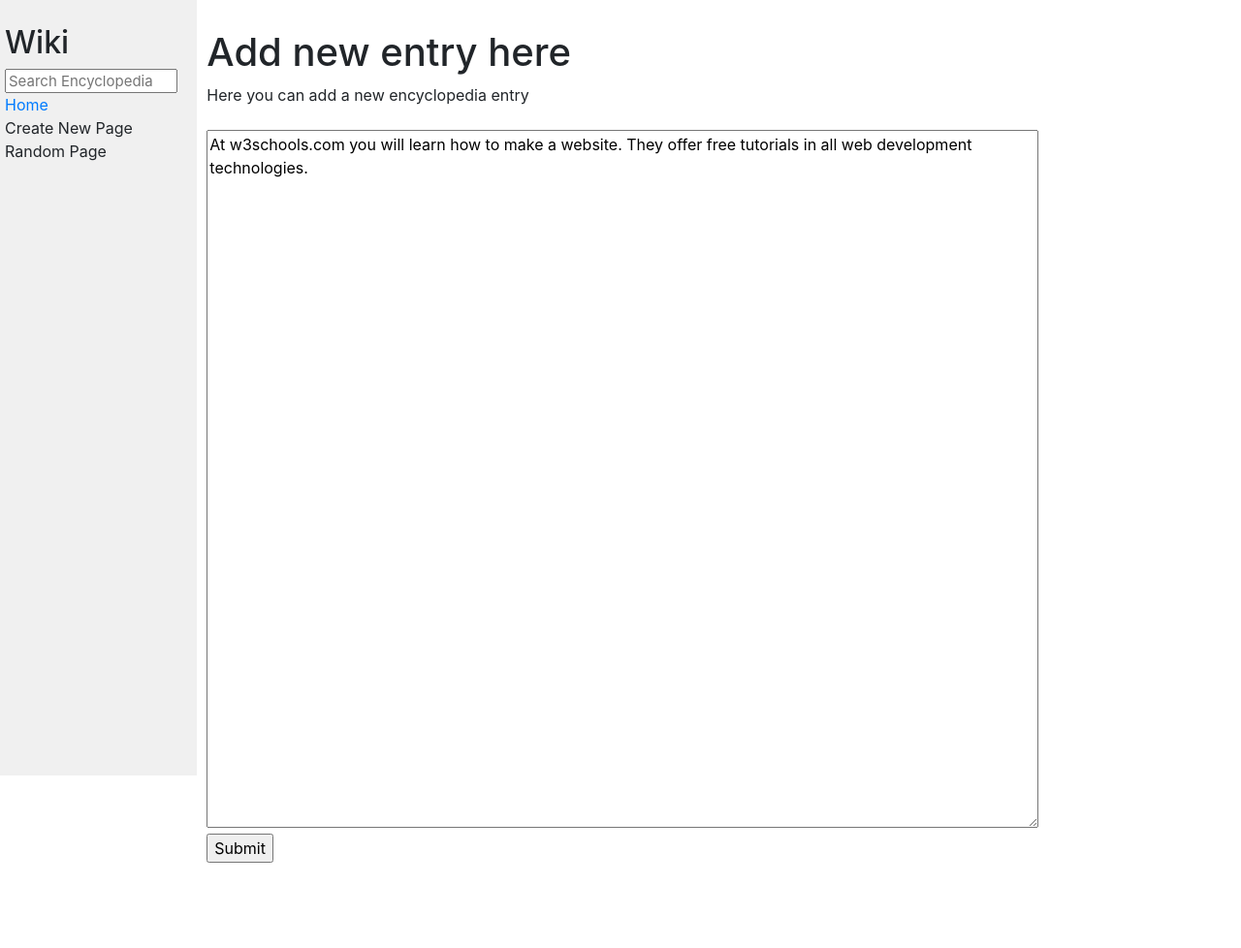
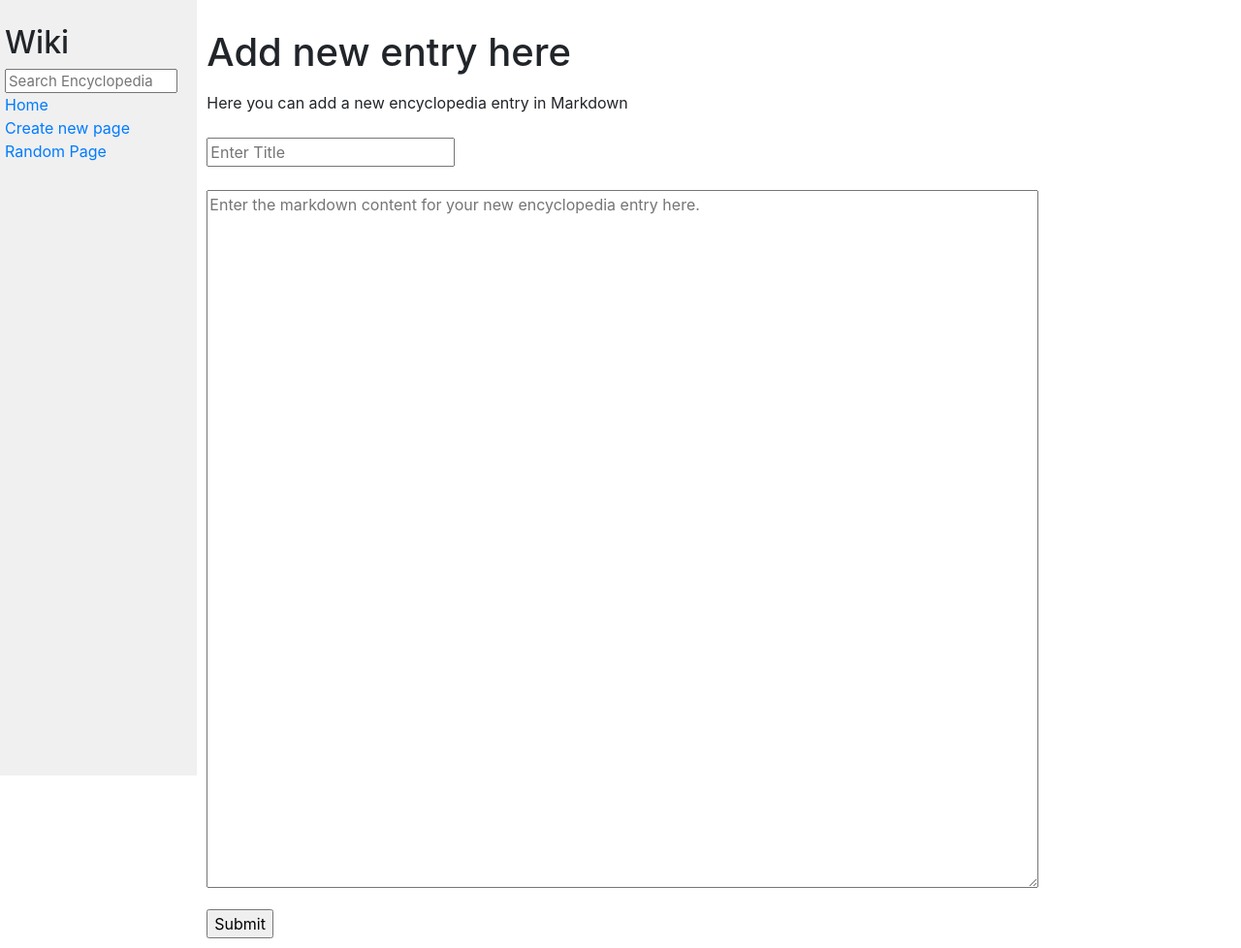
Before and after one commit to within4d45/cs50, a Django app: page /add in a window 1280 px wide. Shown: the whole page at 97% size. Before the commit the page ends 890 px from the top, so only its background shows below. Run offline with Django 4.2, Linux system fonts and the light colour scheme; some libraries are stand-ins or nearby versions.

Commit message:
finalized wiki project, whitespace issue when submitting edits still there

```diff
--- a/projects/1/wiki/encyclopedia/static/encyclopedia/styles.css
+++ b/projects/1/wiki/encyclopedia/static/encyclopedia/styles.css
@@ -36,3 +36,7 @@ textarea {
 .sidebar h2 {
     margin-top: 5px;
 }
+
+.error {
+    color: red;
+}
--- a/projects/1/wiki/encyclopedia/templates/encyclopedia/add.html
+++ b/projects/1/wiki/encyclopedia/templates/encyclopedia/add.html
@@ -8,11 +8,14 @@
     <h1>Add new entry here</h1>
 
     <form action="{% url 'add' %}" method="post">
-        <p><label for="new_entry">Here you can add a new encyclopedia entry</label></p>
-        <textarea id="new_entry" name="new_entry" rows="4" cols="50">At w3schools.com you will learn how to make a website. They offer free tutorials in all web development technologies.</textarea>
-        <br>
+        {% csrf_token %}
+        <p class="error"> {{ error }}</p>
+        <p><label for="content">Here you can add a new encyclopedia entry in Markdown</label></p>
+        <p>
+            <input type="text" name="title" placeholder="Enter Title" value="{{ title }}">
+            <br><br>
+            <textarea id="content" name="content" placeholder="Enter the markdown content for your new encyclopedia entry here.">{{ content }}</textarea>
+        </p>
         <input type="submit" value="Submit">
     </form>
-
-
 {% endblock %}
--- a/projects/1/wiki/encyclopedia/templates/encyclopedia/layout.html
+++ b/projects/1/wiki/encyclopedia/templates/encyclopedia/layout.html
@@ -20,10 +20,10 @@
                     <a href="{% url 'index' %}">Home</a>
                 </div>
                 <div>
-                    Create New Page
+                    <a href="{% url 'add' %}">Create new page</a>
                 </div>
                 <div>
-                    Random Page
+                    <a href="{% url 'random' %}">Random Page</a>
                 </div>
                 {% block nav %}
                 {% endblock %}
--- a/projects/1/wiki/encyclopedia/urls.py
+++ b/projects/1/wiki/encyclopedia/urls.py
@@ -4,7 +4,9 @@ from . import views
 
 urlpatterns = [
     path("", views.index, name="index"),
-    path("entry/<str:entry>", views.entry, name="entry"),
+    path("entry/<str:title>", views.entry, name="entry"),
     path("search", views.search, name="search"),
-    path("add", views.add, name="add")
+    path("add", views.add, name="add"),
+    path("edit/<str:title>", views.edit, name="edit"),
+    path("random", views.random_entry, name="random")
 ]
--- a/projects/1/wiki/encyclopedia/views.py
+++ b/projects/1/wiki/encyclopedia/views.py
@@ -3,6 +3,7 @@ from django.http import HttpResponseRedirect
 from django import forms
 from django.urls import reverse
 from markdown2 import Markdown
+import random
 
 from . import util
 
@@ -16,15 +17,15 @@ def index(request):
         "entries": util.list_entries()
     })
 
-def entry(request, entry):
-    if util.get_entry(entry) != None:
+def entry(request, title):
+    if util.get_entry(title) != None:
         return render(request, "encyclopedia/entry.html", {
-            "entry_name": entry,
-            "content": markdowner.convert(util.get_entry(entry))
+            "title": title,
+            "content": markdowner.convert(util.get_entry(title))
         })
     else:
         return render(request, "encyclopedia/not_found.html",{
-            "entry_name": entry
+            "title": title
         })
 
 def search(request):
@@ -46,4 +47,54 @@ def search(request):
 
 
 def add(request):
-    return render(request, "encyclopedia/add.html")
+
+    if request.method == "POST":
+        title = request.POST['title']
+        content = request.POST['content']
+
+        if title in util.list_entries():
+            return render(request, "encyclopedia/add.html", {
+                "title": title,
+                "content": content,
+                "error": "This entry already exists, edit the existing entry or create change the title."
+            })
+
+        elif title == "" or content == "":
+            return render(request, "encyclopedia/add.html", {
+                "title": title,
+                "content": content,
+                "error": "Title and content field have to be filled."
+            })
+        else:
+            util.save_entry(title, content)
+            return HttpResponseRedirect(reverse('entry', args=[title]))
+
+    else:
+        return render(request, "encyclopedia/add.html", {
+            "title": "",
+            "content": "",
+            "error": ""
+        })
+
+def edit(request, title):
+
+    if request.method == "POST":
+        content = request.POST['content']
+        util.save_entry(title, content)
+        return HttpResponseRedirect(reverse('entry', args=[title]))
+
+    else:
+        content = util.get_entry(title)
+        if content != None:
+            return render(request, "encyclopedia/edit.html", {
+                "title": title,
+                "content": content
+            })
+
+        else:
+            return render(request, "encyclopedia/not_found.html",{
+                "title": title
+            })
+
+def random_entry(request):
+    return entry(request,random.choice(util.list_entries()))
```
Also changed, not shown: projects/1/wiki/encyclopedia/templates/encyclopedia/edit.html (added, +19 -0 lines), projects/1/wiki/encyclopedia/templates/encyclopedia/entry.html (+8 -1 lines), projects/1/wiki/entries/Another language.md (added, +33 -0 lines), projects/1/wiki/entries/C++.md (added, +5 -0 lines), projects/1/wiki/entries/C.md (added, +5 -0 lines).
